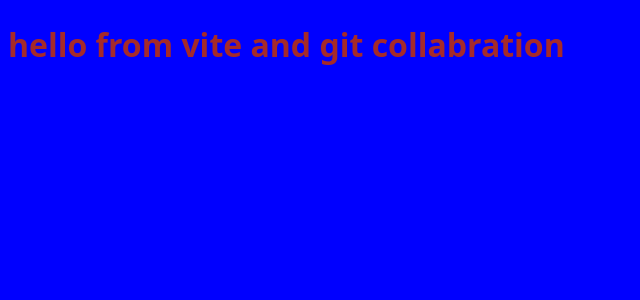
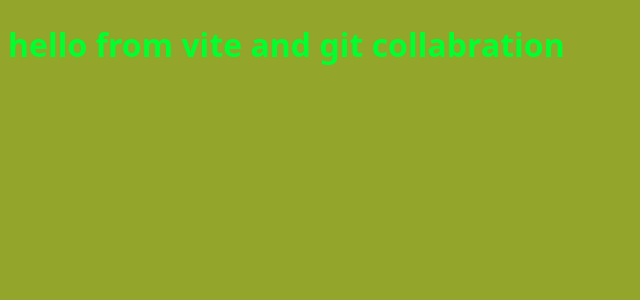
Before and after one commit to abdirizak-md/employee-tracking-system, a React (Vite) app: page / in a window 1280 px wide. Shown: the top 300 px of the page, without its empty margins (0-640 px from the left). Built offline with nearby package versions, Linux system fonts and the light colour scheme.

Commit message:
color changed

```diff
--- a/src/index.css
+++ b/src/index.css
@@ -4,8 +4,8 @@
   font-weight: 400;
 
   color-scheme: light dark;
- color: brown;
- background-color: blue;
+ background-color: rgb(147, 165, 42);
+ color: rgb(0, 255, 47);
 
   font-synthesis: none;
   text-rendering: optimizeLegibility;
```
